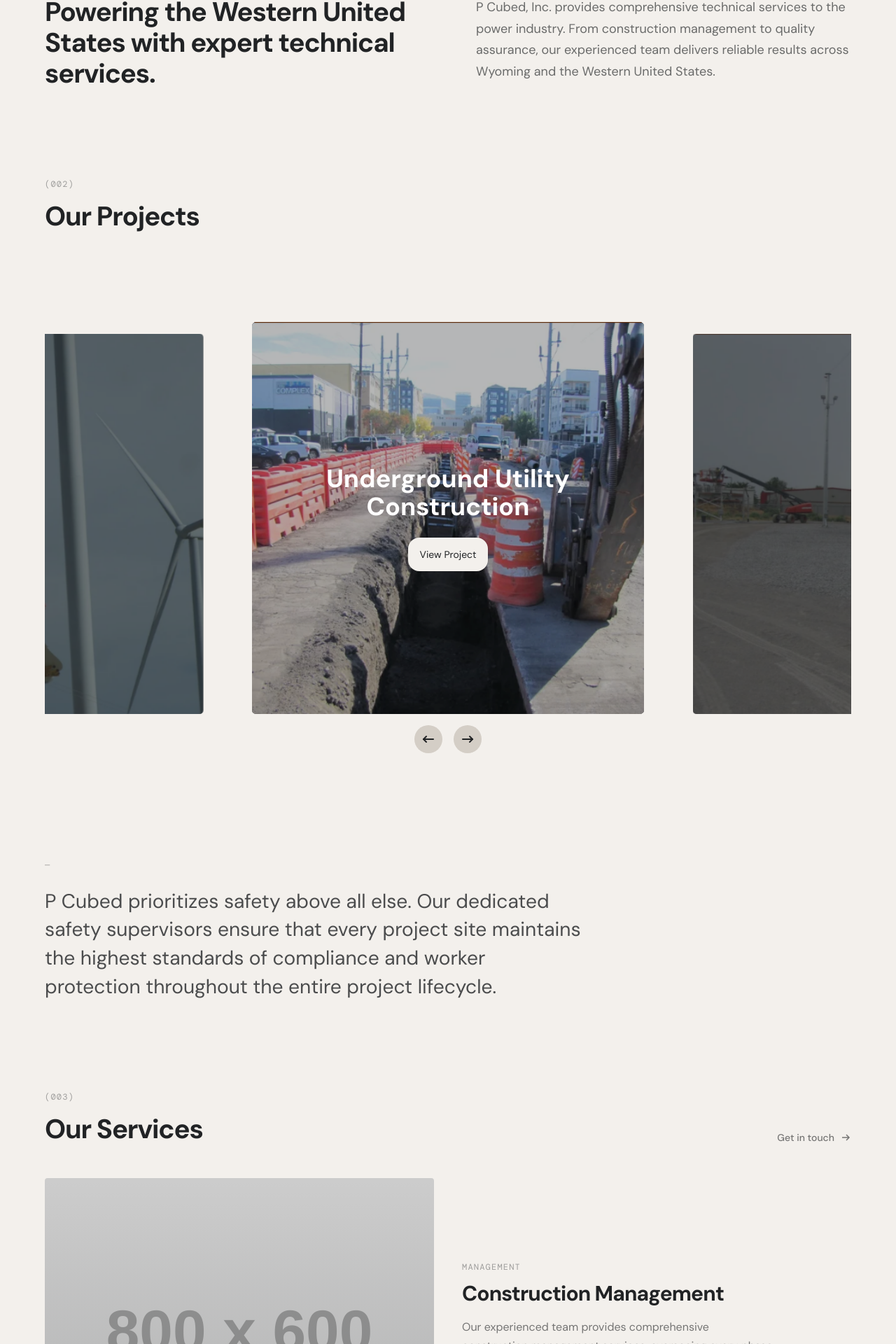
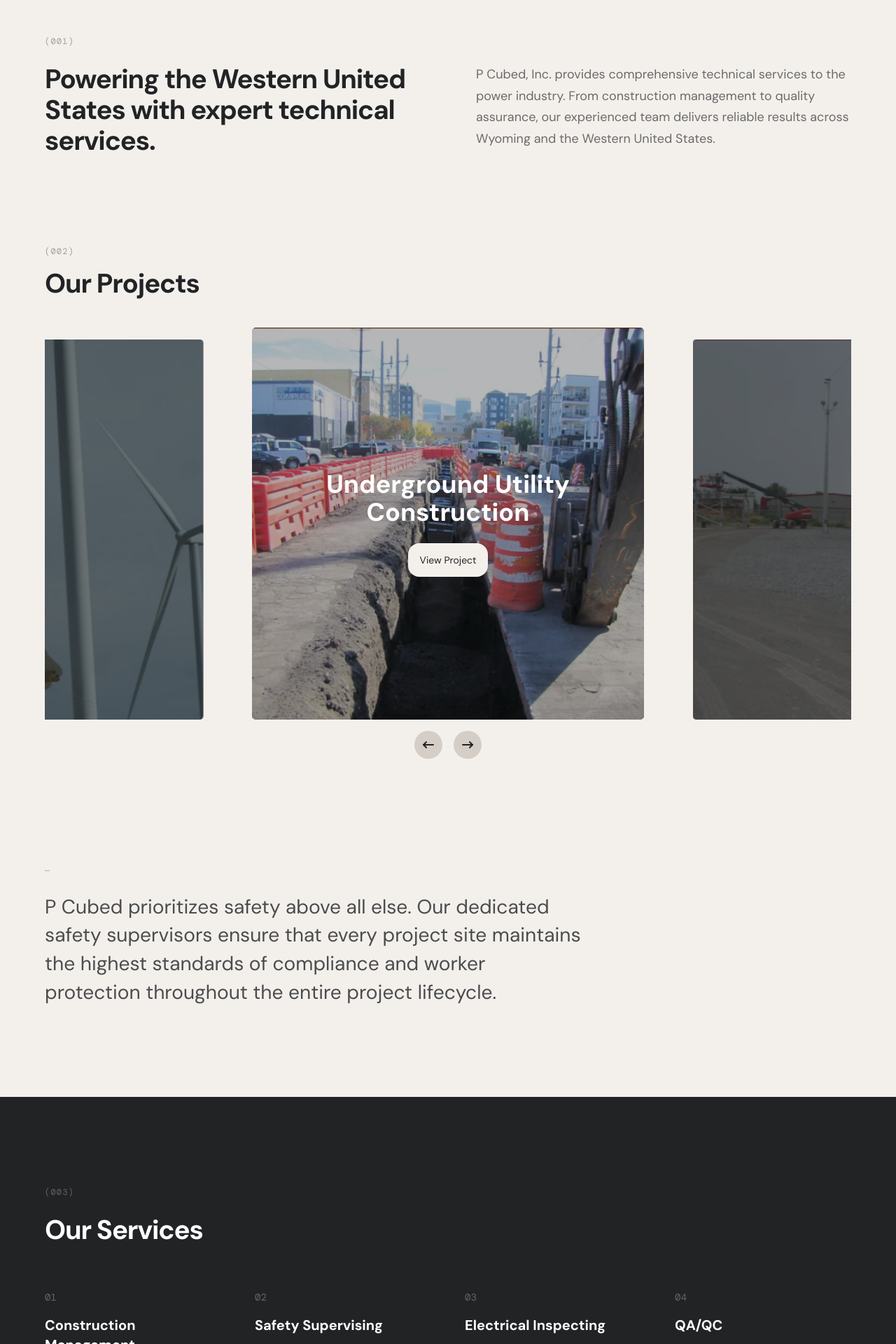
Before and after one commit to NolanBerg/pcubedeng, a React (Vite) app: page / in a window 1280 px wide. Shown: the part 845-2765 px from the top of the page at 70% size. Built offline with nearby package versions, Linux system fonts and the light colour scheme.

Commit message:
fix mouse preloader on page refresh, update services section, fix padding everywhere

```diff
--- a/src/App.jsx
+++ b/src/App.jsx
@@ -5,9 +5,7 @@ import Hero from './components/Hero';
 import About from './components/About';
 import ImageGrid from './components/ImageGrid';
 import Statement from './components/Statement';
-import Projects from './components/Projects';
 import Process from './components/Process';
-import FullImage from './components/FullImage';
 import BottomCTA from './components/BottomCTA';
 import Footer from './components/Footer';
 
@@ -17,9 +15,20 @@ export default function App() {
   const [isLoading, setIsLoading] = useState(true);
 
   useEffect(() => {
+    if ('scrollRestoration' in history) {
+      history.scrollRestoration = 'manual';
+    }
     window.scrollTo(0, 0);
-    const timer = setTimeout(() => setIsLoading(false), 1800);
-    return () => clearTimeout(timer);
+    document.body.style.overflow = 'hidden';
+    const timer = setTimeout(() => {
+      window.scrollTo(0, 0);
+      document.body.style.overflow = '';
+      setIsLoading(false);
+    }, 1800);
+    return () => {
+      clearTimeout(timer);
+      document.body.style.overflow = '';
+    };
   }, []);
 
   return (
@@ -69,9 +78,7 @@ export default function App() {
             <About />
             <ImageGrid />
             <Statement />
-            <Projects />
             <Process />
-            <FullImage />
             <BottomCTA />
             <Footer />
           </motion.div>
--- a/src/components/About.jsx
+++ b/src/components/About.jsx
@@ -3,7 +3,7 @@ import FadeUp from './FadeUp';
 
 export default function About() {
   return (
-    <section className="px-6 md:px-10 lg:px-16 pb-20 md:pb-32">
+    <section className="px-6 md:px-10 lg:px-16 pt-16 md:pt-24 pb-20 md:pb-32">
       <div id="services" className="max-w-[1600px] mx-auto">
         <FadeUp>
           <div className="grid md:grid-cols-2 gap-10 md:gap-20 items-start">
--- a/src/components/ImageGrid.jsx
+++ b/src/components/ImageGrid.jsx
@@ -44,7 +44,7 @@ export default function ImageGrid() {
     <section id="projects" className="px-6 md:px-10 lg:px-16 pb-20 md:pb-32">
       <div className="max-w-[1600px] mx-auto">
         <FadeUp>
-          <div className="mb-12">
+          <div className="mb-6">
             <p className="font-mono text-xs text-grey/40 uppercase tracking-widest mb-4">(002)</p>
             <h2 className="text-[clamp(1.6rem,3vw,3rem)] leading-[1.15] font-bold tracking-[-0.03em] text-grey">
               Our Projects
@@ -52,7 +52,7 @@ export default function ImageGrid() {
           </div>
         </FadeUp>
         <FadeUp>
-          <div className="relative overflow-hidden w-full py-20">
+          <div className="relative overflow-hidden w-full pt-4 pb-20">
             <Carousel slides={slides} />
           </div>
         </FadeUp>
--- a/src/components/Process.jsx
+++ b/src/components/Process.jsx
@@ -30,9 +30,9 @@ export default function Process() {
       <div className="max-w-[1600px] mx-auto">
         <FadeUp>
           <div className="mb-16">
-            <p className="font-mono text-xs text-white/30 uppercase tracking-widest mb-6">(004)</p>
+            <p className="font-mono text-xs text-white/30 uppercase tracking-widest mb-6">(003)</p>
             <h2 className="text-[clamp(1.6rem,3vw,3rem)] leading-[1.15] font-bold tracking-[-0.03em] max-w-2xl">
-              Comprehensive services for the power industry.
+              Our Services
             </h2>
           </div>
         </FadeUp>
```
Also changed, not shown: temporary screenshots/screenshot-40-services-update.png (added).
